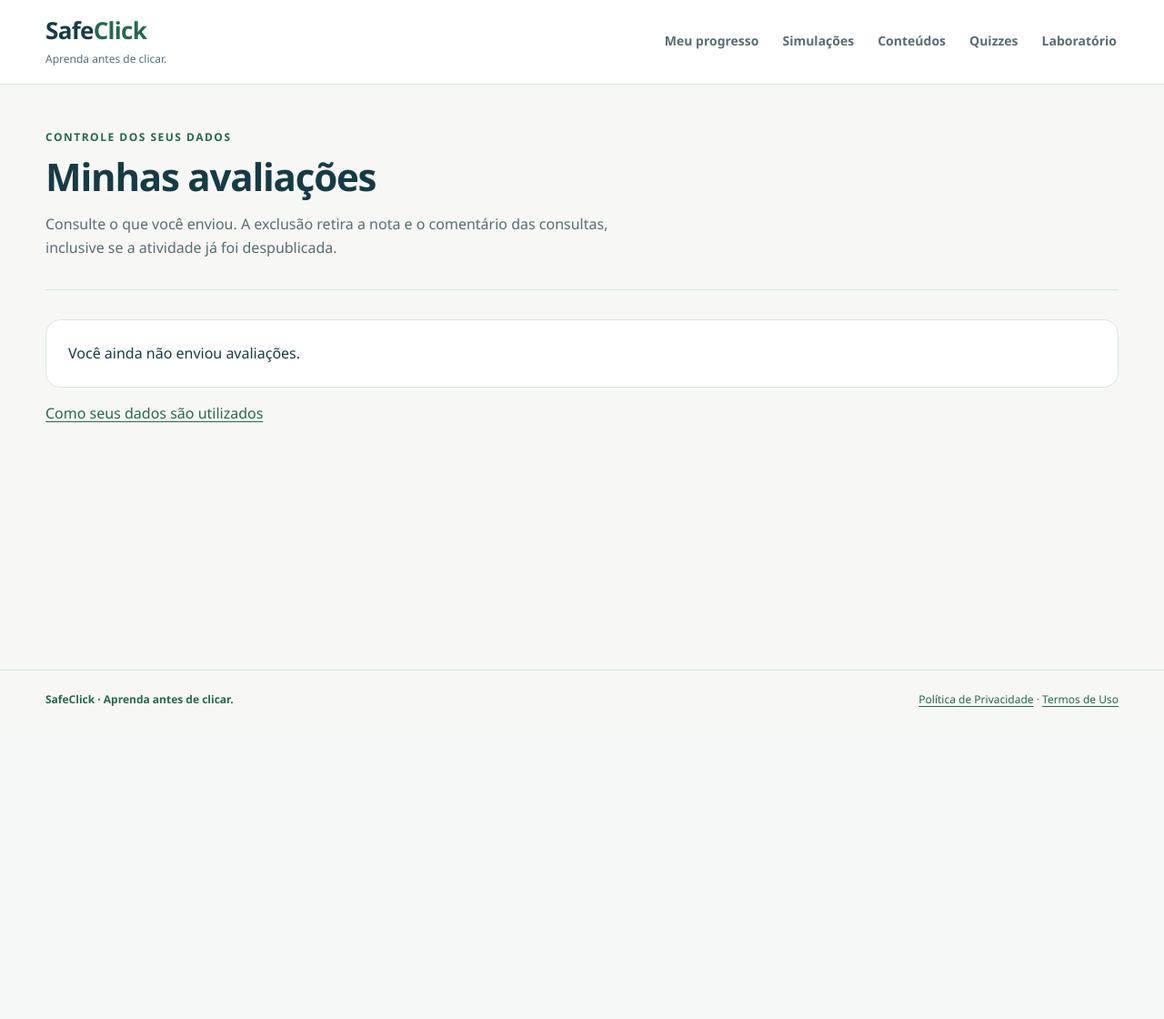
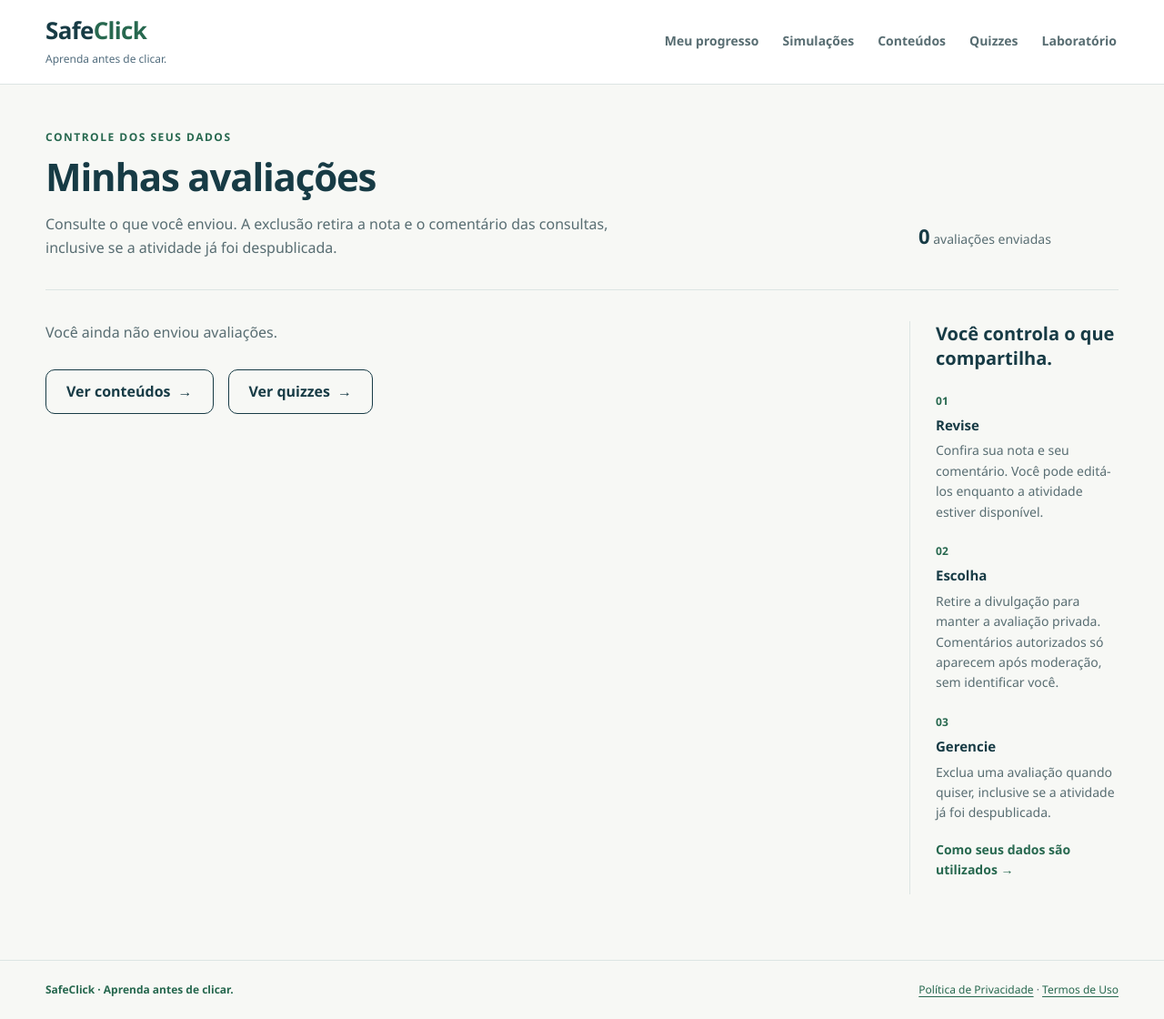
Before and after one commit to EduMafra10/SafeClick, a Python web app: template safeclick/templates/avaliacoes/minhas.html in a window 1280 px wide. Shown: the whole page at 91% size. Before the commit the page ends 777 px from the top, so only its background shows below. Run offline with Jinja, Linux system fonts and the light colour scheme; the template is opened without the code that fills it, so the values that code supplies are empty.

Commit message:
Padroniza quizzes e avaliações e indica conclusão

```diff
--- a/safeclick/static/css/conteudos.css
+++ b/safeclick/static/css/conteudos.css
@@ -120,7 +120,8 @@
     color: #ffffff;
 }
 
-.conteudos-item h2 {
+.conteudos-item h2,
+.conteudos-item h3 {
     margin: 0 0 6px;
     font-size: 21px;
     line-height: 1.3;
--- a/safeclick/static/css/participacao.css
+++ b/safeclick/static/css/participacao.css
@@ -85,12 +85,16 @@
 .avaliacoes-distribuicao meter::-moz-meter-bar { border-radius: 8px; background: var(--visual-verde, #287154); }
 .avaliacoes-somente-leitor { position: absolute; width: 1px; height: 1px; padding: 0; overflow: hidden; clip-path: inset(50%); white-space: nowrap; }
 
-.participacao-item {
-    margin-bottom: 16px;
+.conteudos-lista.participacao-minhas-lista {
+    grid-template-columns: minmax(0, 1fr);
 }
 
-.participacao-item h2 {
-    margin-top: 0;
+.participacao-minhas-lista .participacao-nota {
+    margin: 8px 0 0;
+}
+
+.participacao-minhas-lista .participacao-texto {
+    margin: 16px 0;
 }
 
 .participacao-acoes {
--- a/safeclick/static/css/quizzes.css
+++ b/safeclick/static/css/quizzes.css
@@ -423,6 +423,24 @@
     margin-block: 16px 24px;
 }
 
+.quizzes-catalogo-descricao {
+    margin: 6px 0 0;
+    color: var(--visual-secundario);
+    font-size: 14px;
+}
+
+.quizzes-catalogo-oficinas {
+    margin-top: 40px;
+}
+
+.quizzes-catalogo-oficinas:first-child {
+    margin-top: 0;
+}
+
+.quizzes-catalogo-oficinas .quizzes-titulo-secao {
+    margin: 0 0 8px;
+}
+
 @media (max-width: 800px) {
     .quizzes-grade,
     .quizzes-resumo {
--- a/safeclick/templates/avaliacoes/minhas.html
+++ b/safeclick/templates/avaliacoes/minhas.html
@@ -1,24 +1,70 @@
 {% extends 'quizzes/base.html' %}
 {% from 'componentes/tipo_atividade.html' import tipo_atividade %}
 {% block titulo %}Minhas avaliações | SafeClick{% endblock %}
+{% block recursos %}
+    <link rel="stylesheet" href="{{ url_for('static', filename='css/conteudos.css') }}">
+{% endblock %}
 {% block conteudo %}
-<header class="quizzes-introducao"><p class="quizzes-etiqueta">Controle dos seus dados</p><h1>Minhas avaliações</h1>
-<p>Consulte o que você enviou. A exclusão retira a nota e o comentário das consultas, inclusive se a atividade já foi despublicada.</p></header>
-{% for mensagem in get_flashed_messages(category_filter=['avaliacao']) %}<p class="quizzes-faixa" role="status">{{ mensagem }}</p>{% endfor %}
-<ul class="quizzes-lista">
-{% for item in itens %}<li class="quizzes-cartao participacao-item">
+    <header class="conteudos-introducao">
+        <div>
+            <p class="visual-etiqueta">Controle dos seus dados</p>
+            <h1>Minhas avaliações</h1>
+            <p class="conteudos-descricao">Consulte o que você enviou. A exclusão retira a nota e o comentário das consultas, inclusive se a atividade já foi despublicada.</p>
+        </div>
+        <div class="conteudos-progresso">
+            <p class="conteudos-progresso-texto"><strong>{{ itens|length }}</strong>
+                {{ 'avaliação enviada' if itens|length == 1 else 'avaliações enviadas' }}</p>
+        </div>
+    </header>
+    {% for mensagem in get_flashed_messages(category_filter=['avaliacao']) %}<p class="visual-aviso" role="status">{{ mensagem }}</p>{% endfor %}
+
+    <div class="conteudos-organizacao">
+        {% if itens %}
+            <ol class="conteudos-lista participacao-minhas-lista" aria-label="Minhas avaliações enviadas" role="list">
+                {% for item in itens %}
+                    <li class="conteudos-item">
+                        <span class="conteudos-numero" aria-hidden="true">{{ "%02d"|format(loop.index) }}</span>
+                        <div>
                             <p class="quizzes-etiqueta">{{ tipo_atividade(item.tipo, item.formato) }}</p>
-    <h2>{{ item.titulo }}</h2><p>{{ item.nota }} de 5 · {{ 'Nota pública' if item.publicar_nota else 'Nota privada' }}</p>
+                            <h2>{{ item.titulo }}</h2>
+                            <p class="participacao-nota"><strong>{{ item.nota }} de 5</strong> · {{ 'Nota pública' if item.publicar_nota else 'Nota privada' }}</p>
                             {% if item.comentario %}<p class="participacao-texto">{{ item.comentario }}</p>{% endif %}
-    <p>Comentário: {{ {'pendente':'aguardando moderação','aprovada':'publicado sem identificação','rejeitada':'não publicado pela moderação','nao_solicitada':'privado'}[item.moderacao] }}.</p>
+                            <p class="participacao-nota">Comentário: {{ {'pendente':'aguardando moderação','aprovada':'publicado sem identificação','rejeitada':'não publicado pela moderação','nao_solicitada':'privado'}[item.moderacao] }}.</p>
                             <div class="participacao-acoes">
-    {% if item.publicada and (item.tipo == 'conteudo' or item.ultimo_resultado) %}<a class="quizzes-botao" href="{{ url_for('avaliacoes.conteudo',slug=item.slug) if item.tipo == 'conteudo' else url_for('avaliacoes.quiz',tentativa_id=item.ultimo_resultado) }}">Editar nota e comentário</a>{% endif %}
-    {% if item.publicar_nota or item.publicar_comentario %}<form method="post" action="{{ url_for('avaliacoes.retirar',tipo=item.tipo,item_id=item.item_id) }}">{{ formulario.hidden_tag() }}<button class="quizzes-botao quizzes-botao-secundario">Retirar divulgação e manter privada</button></form>{% endif %}
+                                {% if item.publicada and (item.tipo == 'conteudo' or item.ultimo_resultado) %}
+                                    <a class="quizzes-botao" href="{{ url_for('avaliacoes.conteudo', slug=item.slug) if item.tipo == 'conteudo' else url_for('avaliacoes.quiz', tentativa_id=item.ultimo_resultado) }}">Editar nota e comentário</a>
+                                {% endif %}
+                                {% if item.publicar_nota or item.publicar_comentario %}
+                                    <form method="post" action="{{ url_for('avaliacoes.retirar', tipo=item.tipo, item_id=item.item_id) }}">
+                                        {{ formulario.hidden_tag() }}<button class="quizzes-botao quizzes-botao-secundario">Retirar divulgação e manter privada</button>
+                                    </form>
+                                {% endif %}
                                 <form method="post" action="{{ url_for('avaliacoes.excluir', tipo=item.tipo, item_id=item.item_id) }}" data-confirmar="Excluir esta avaliação? Ela sairá também da consulta pública.">
                                     {{ formulario.hidden_tag() }}<button class="quizzes-botao quizzes-botao-secundario">Excluir avaliação</button>
                                 </form>
                             </div>
-</li>{% else %}<li class="quizzes-cartao">Você ainda não enviou avaliações.</li>{% endfor %}
-</ul>
-<p><a href="{{ url_for('avaliacoes.privacidade') }}">Como seus dados são utilizados</a></p>
+                        </div>
+                    </li>
+                {% endfor %}
+            </ol>
+        {% else %}
+            <div>
+                <p class="conteudos-vazio">Você ainda não enviou avaliações.</p>
+                <nav class="quizzes-acoes" aria-label="Atividades para avaliar">
+                    <a class="quizzes-botao quizzes-botao-secundario" href="{{ url_for('conteudos.listar') }}">Ver conteúdos <span aria-hidden="true">→</span></a>
+                    <a class="quizzes-botao quizzes-botao-secundario" href="{{ url_for('quizzes.listar_quizzes') }}">Ver quizzes <span aria-hidden="true">→</span></a>
+                </nav>
+            </div>
+        {% endif %}
+
+        <aside class="conteudos-orientacao" aria-labelledby="titulo-orientacao">
+            <h2 id="titulo-orientacao">Você controla o que compartilha.</h2>
+            <ol class="conteudos-passos" role="list">
+                <li><strong>Revise</strong><p>Confira sua nota e seu comentário. Você pode editá-los enquanto a atividade estiver disponível.</p></li>
+                <li><strong>Escolha</strong><p>Retire a divulgação para manter a avaliação privada. Comentários autorizados só aparecem após moderação, sem identificar você.</p></li>
+                <li><strong>Gerencie</strong><p>Exclua uma avaliação quando quiser, inclusive se a atividade já foi despublicada.</p></li>
+            </ol>
+            <p><a class="conteudos-card-link" href="{{ url_for('avaliacoes.privacidade') }}">Como seus dados são utilizados →</a></p>
+        </aside>
+    </div>
 {% endblock %}
--- a/safeclick/templates/quizzes/base.html
+++ b/safeclick/templates/quizzes/base.html
@@ -10,6 +10,7 @@
     <link rel="stylesheet" href="{{ url_for('static', filename='css/visual_base.css') }}">
     <link rel="stylesheet" href="{{ url_for('static', filename='css/quizzes.css') }}">
     <link rel="stylesheet" href="{{ url_for('static', filename='css/participacao.css') }}">
+    {% block recursos %}{% endblock %}
     <script src="{{ url_for('static', filename='js/participacao.js') }}" defer></script>
     <script src="{{ url_for('static', filename='js/navegacao.js') }}" defer></script>
 </head>
```
Also changed, not shown: safeclick/quizzes.py (+10 -4 lines), safeclick/templates/quizzes/lista.html (+60 -35 lines), tests/test_participacao_postgres.py (+43 -0 lines), tests/test_participacao_rotas.py (+34 -0 lines), tests/test_quizzes.py (+40 -1 lines). Lines whose indentation alone changed are shown as unchanged.
